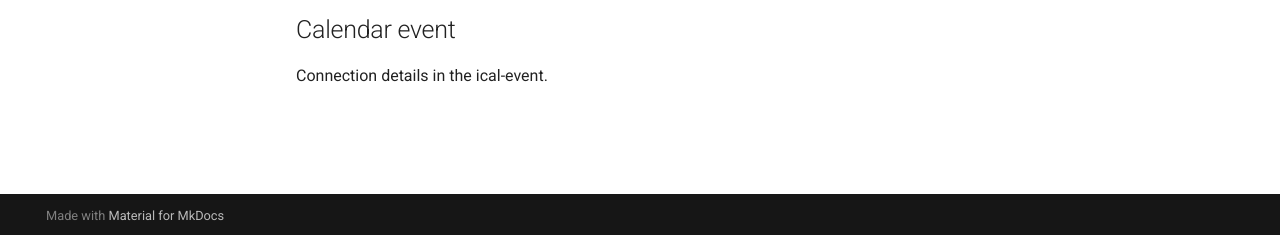
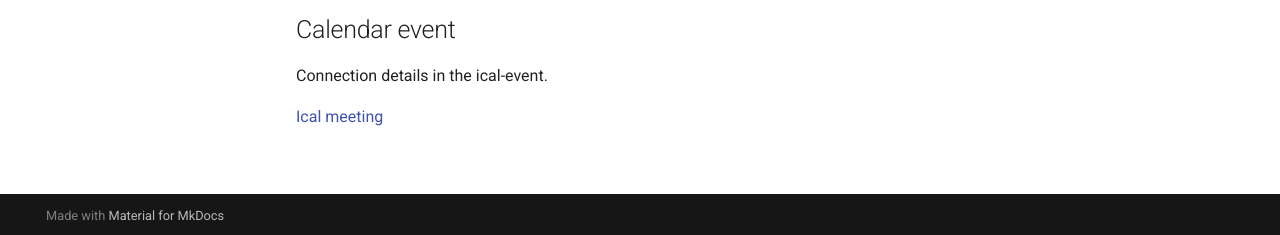
Before and after one commit to HL7Norway/best-practice, an MkDocs documentation site: the page built from docs/FHIR-faglig-forum/_agenda/2024-11-27-agenda.md, in a window 1280 px wide. Shown: the part 662-897 px from the top of the page. Built offline with MkDocs 1.6.1 and Material for MkDocs 9.7.7, drawn with Linux system fonts in a browser that asks for light colours; comment, search, counter and statistics services are not loaded.

Commit message:
ical for FFF 27

```diff
--- a/docs/FHIR-faglig-forum/_agenda/2024-11-27-agenda.md
+++ b/docs/FHIR-faglig-forum/_agenda/2024-11-27-agenda.md
@@ -24,3 +24,5 @@ FHIR fagforum (FFF) er et åpent forum om bruk og implementering av HL7 FHIR i N
 ## Calendar event
 
 Connection details in the ical-event.
+
+[Ical meeting](ical/FHIR%20fagforum%20%2327.ics)
```
Also changed, not shown: 1 other file.
